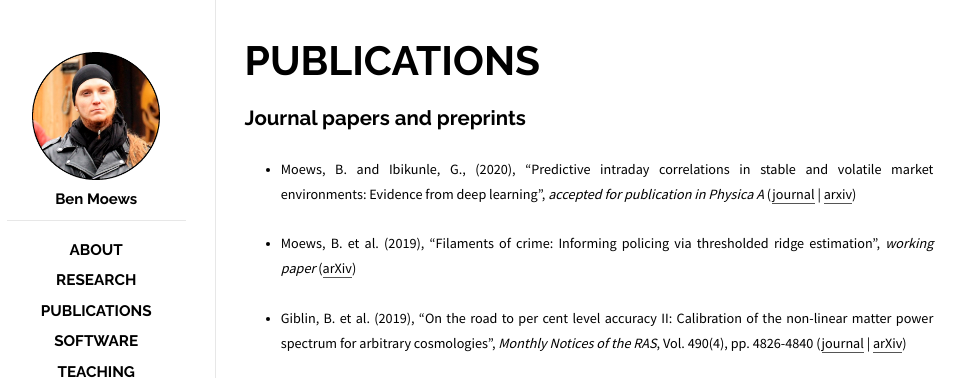
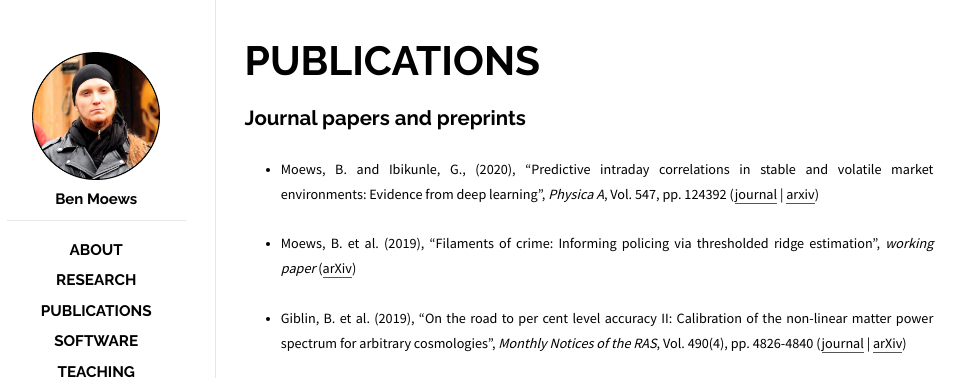
Before and after one commit to moews/moews.github.io, a Jekyll site: the page built from _posts/2017-03-25-publications.md, in a window 1280 px wide. Shown: the top 378 px of the page, without its empty margins (143-1109 px from the left). Built offline with Jekyll 4.4.1, drawn with Linux system fonts in a browser that asks for light colours.

Commit message:
Update 2017-03-25-publications.md

```diff
--- a/_posts/2017-03-25-publications.md
+++ b/_posts/2017-03-25-publications.md
@@ -8,7 +8,7 @@ categories: posts
 
 ## Journal papers and preprints
 
-* <small>Moews, B. and Ibikunle, G., (2020), "Predictive intraday correlations in stable and volatile market environments: Evidence from deep learning", _accepted for publication in Physica A_ ([journal](https://doi.org/10.1016/j.physa.2020.124392) | [arxiv](https://arxiv.org/abs/2002.10385))</small>
+* <small>Moews, B. and Ibikunle, G., (2020), "Predictive intraday correlations in stable and volatile market environments: Evidence from deep learning", _Physica A_, Vol. 547, pp. 124392 ([journal](https://doi.org/10.1016/j.physa.2020.124392) | [arxiv](https://arxiv.org/abs/2002.10385))</small>
 
 * <small>Moews, B. et al. (2019), "Filaments of crime: Informing policing via thresholded ridge estimation", _working paper_ ([arXiv](https://arxiv.org/abs/1907.03206))</small>
 
```
